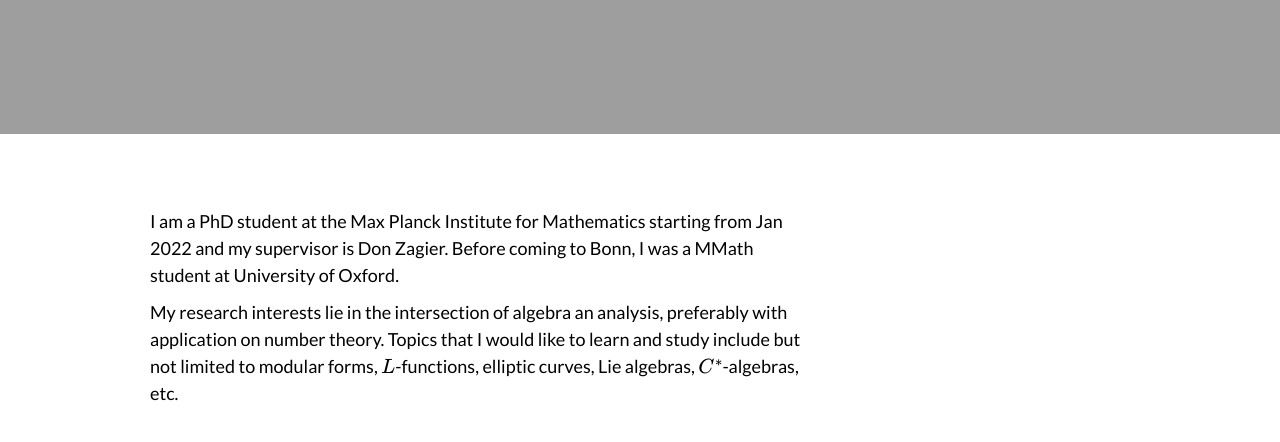
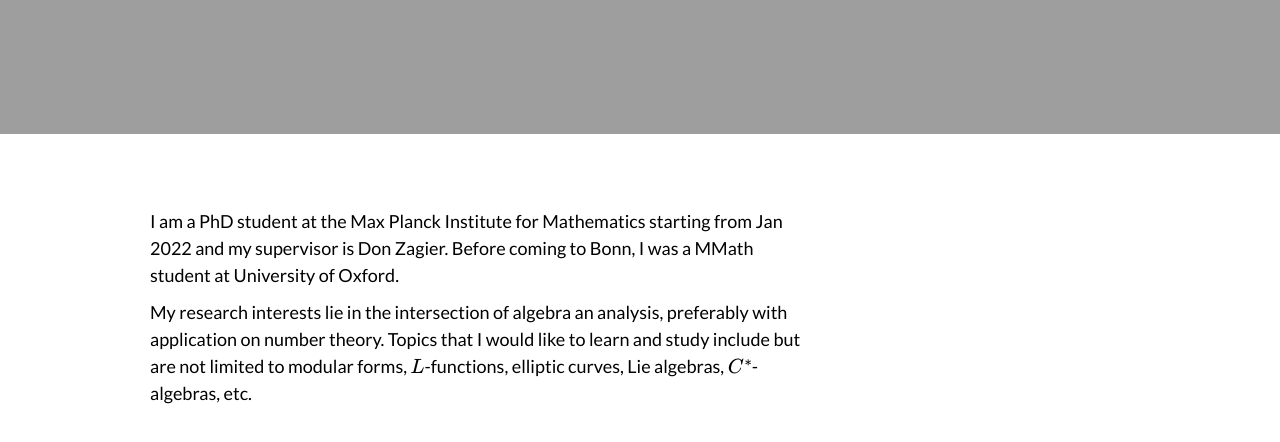
Before and after one commit to chbe113/chbe113.github.io, a plain HTML site: page index.html in a window 1280 px wide. Shown: the part 318-760 px from the top of the page. Drawn offline with nearby package versions, Linux system fonts and the light colour scheme.

Commit message:
Update index.html

```diff
--- a/index.html
+++ b/index.html
@@ -52,7 +52,7 @@ body,h1,h2,h3,h4,h5,h6 {font-family: "Lato", sans-serif}
   <div class="w3-content">
     <div class="w3-twothird">
       <h5>I am a PhD student at the Max Planck Institute for Mathematics starting from Jan 2022 and my supervisor is Don Zagier. Before coming to Bonn, I was a MMath student at University of Oxford.</h5>
-      <h5 class="w3-padding-15">My research interests lie in the intersection of algebra an analysis, preferably with application on number theory. Topics that I would like to learn and study include but not limited to modular forms, \( L \)-functions, elliptic curves, Lie algebras, \( C^* \)-algebras, etc.</h5>
+      <h5 class="w3-padding-15">My research interests lie in the intersection of algebra an analysis, preferably with application on number theory. Topics that I would like to learn and study include but are not limited to modular forms, \( L \)-functions, elliptic curves, Lie algebras, \( C^* \)-algebras, etc.</h5>
     </div>
   </div>
 </div>
```
